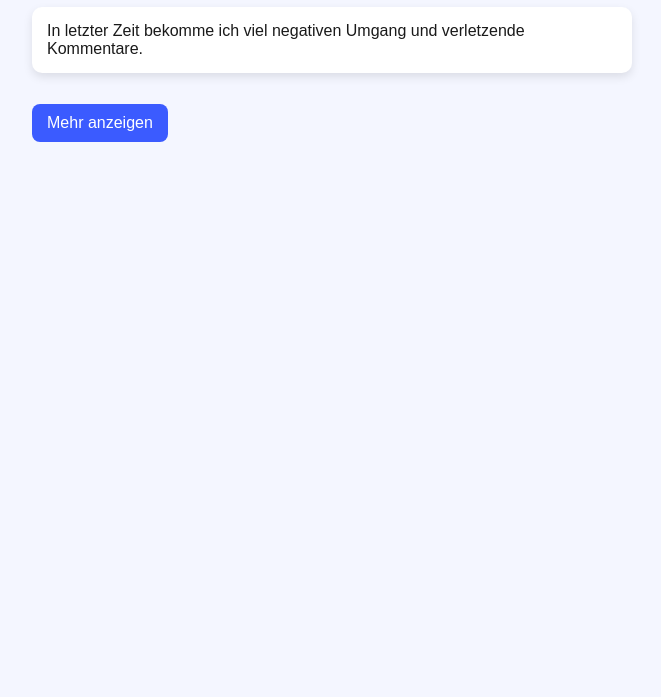
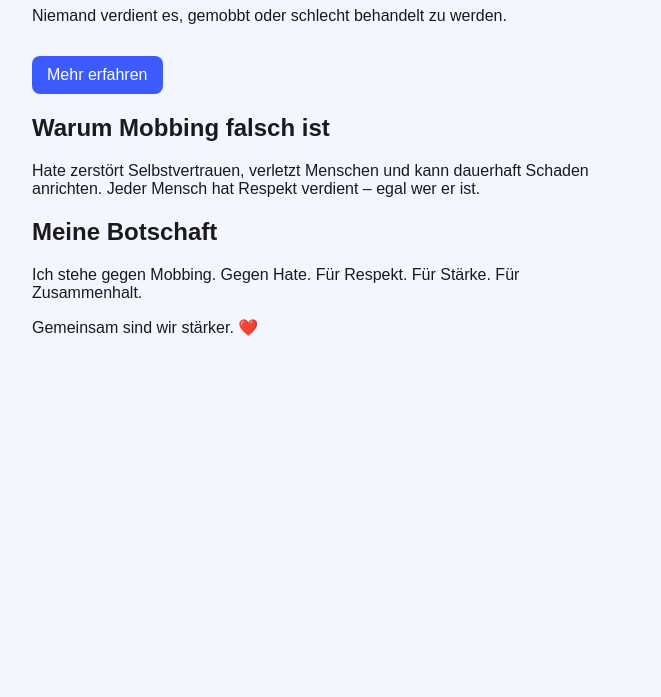
Before and after one commit to ZFGFD/MinuStopTheHate, a plain HTML site: page index.html in a window 1280 px wide. Shown: the part 103-800 px from the top of the page, without its empty margins (308-969 px from the left). Drawn offline with Linux system fonts and the light colour scheme.

Commit message:
Update index.html

```diff
--- a/index.html
+++ b/index.html
@@ -1,21 +1,41 @@
-
 <!doctype html>
 <html lang="de">
 <head>
-  <meta charset="utf-8" />
-  <meta name="viewport" content="width=device-width,initial-scale=1" />
-  <title>Info-Seite</title>
-
+  <meta charset="utf-8">
+  <meta name="viewport" content="width=device-width,initial-scale=1">
+  <title>Stop Hate – Stand Strong</title>
   <link rel="stylesheet" href="style.css">
 </head>
 <body>
 
-  <h1>Ich bekomme Hate</h1>
-  <p id="text">
-    In letzter Zeit bekomme ich viel negativen Umgang und verletzende Kommentare.
-  </p>
+  <header class="hero">
+    <h1 class="title glow">STOP HATE</h1>
+    <p class="subtitle">Niemand verdient es, gemobbt oder schlecht behandelt zu werden.</p>
+    <button class="btn" onclick="scrollToSection()">Mehr erfahren</button>
+  </header>
 
-  <button id="btn">Mehr anzeigen</button>
+  <section id="info" class="section">
+    <h2 class="section-title">Warum Mobbing falsch ist</h2>
+    <p class="section-text">
+      Hate zerstört Selbstvertrauen, verletzt Menschen und kann dauerhaft Schaden anrichten.
+      Jeder Mensch hat Respekt verdient – egal wer er ist.
+    </p>
+  </section>
+
+  <section class="section dark">
+    <h2 class="section-title glow-small">Meine Botschaft</h2>
+    <p class="section-text">
+      Ich stehe gegen Mobbing.
+      Gegen Hate.
+      Für Respekt.
+      Für Stärke.
+      Für Zusammenhalt.
+    </p>
+  </section>
+
+  <footer>
+    <p>Gemeinsam sind wir stärker. ❤️</p>
+  </footer>
 
   <script src="script.js"></script>
 </body>
```
